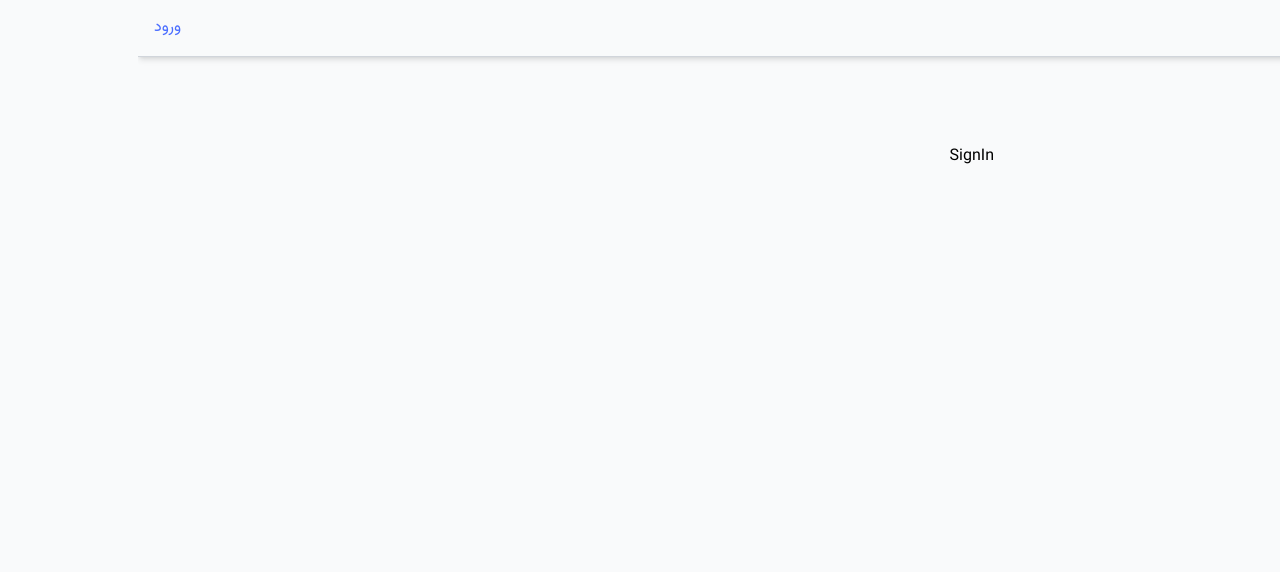
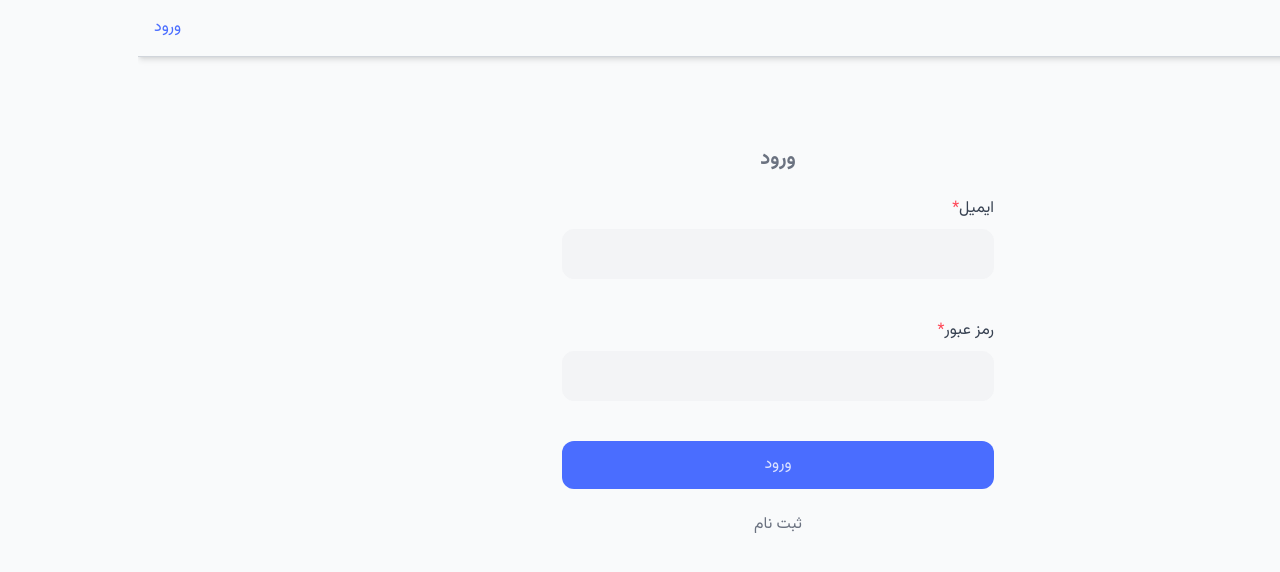
Before and after one commit to erfanmoulaee/Blog-App, a Next.js app: page /signin in a window 1280 px wide. Shown: the top 572 px of the page. Built offline with nearby package versions, Linux system fonts and the light colour scheme; no server answers.

Commit message:
signin page

```diff
--- a/src/app/(auth)/signin/page.jsx
+++ b/src/app/(auth)/signin/page.jsx
@@ -1,7 +1,60 @@
-import React from "react";
+"use client";
 
-function SignIn() {
-  return <div>SignIn</div>;
+import Button from "@/ui/Button";
+import RHFTextField from "@/ui/RHFTextField";
+import { useForm } from "react-hook-form";
+import { yupResolver } from "@hookform/resolvers/yup";
+import * as yup from "yup";
+import toast from "react-hot-toast";
+import { signinApi } from "@/services/authService";
+import Link from "next/link";
+// import { useRouter } from "next/router";
+
+const schema = yup
+  .object({
+    email: yup.string().email("ایمیل نا معتبر است").required("ایمیل الزامی است"),
+    password: yup.string().required("رمز عبور الزامی است"),
+  })
+  .required();
+
+function Signin() {
+  const {
+    register,
+    handleSubmit,
+    formState: { errors, isLoading },
+  } = useForm({
+    resolver: yupResolver(schema),
+    mode: "onTouched",
+  });
+
+  // const router = useRouter();
+
+  const onSubmit = async (values) => {
+    try {
+      const { user, message } = await signinApi(values);
+      console.log(user, message);
+      toast.success(message);
+      // router.push("/profile");
+    } catch (error) {
+      toast.error(error?.response?.data?.message);
+      console.log(error?.response?.data?.message);
+    }
+  };
+  return (
+    <div>
+      <h1 className="text-xl font-bold text-secondary-500 text-center mb-6">ورود </h1>
+      <form onSubmit={handleSubmit(onSubmit)} className="space-y-10">
+        <RHFTextField label="ایمیل" name="email" register={register} dir="ltr" isRequired errors={errors} />
+        <RHFTextField label="رمز عبور" name="password" register={register} type="password" dir="ltr" isRequired errors={errors} />
+        <Button type="submit" variant="primary" className="w-full">
+          ورود
+        </Button>
+      </form>
+      <Link href="/signup" className="text-secondary-500 mt-6 text-center">
+        ثبت نام
+      </Link>
+    </div>
+  );
 }
 
-export default SignIn;
+export default Signin;
--- a/src/app/(auth)/signup/page.jsx
+++ b/src/app/(auth)/signup/page.jsx
@@ -7,7 +7,7 @@ import { yupResolver } from "@hookform/resolvers/yup";
 import * as yup from "yup";
 import { signupApi } from "@/services/authService";
 import toast from "react-hot-toast";
-import { useRouter } from "next/router";
+// import { useRouter } from "next/router";
 
 const schema = yup
   .object({
--- a/src/services/authService.js
+++ b/src/services/authService.js
@@ -1,5 +1,9 @@
 import http from "./httpService";
 
 export async function signupApi(data) {
-  return http.post(`/user/signup`, data).then(({ data }) => data);
+  return http.post(`/user/signup`, data).then(({ data }) => data.data);
 }
+
+export async function signinApi(data) {
+  return http.post(`/user/signin`, data).then(({ data }) => data.data);
+}
```
